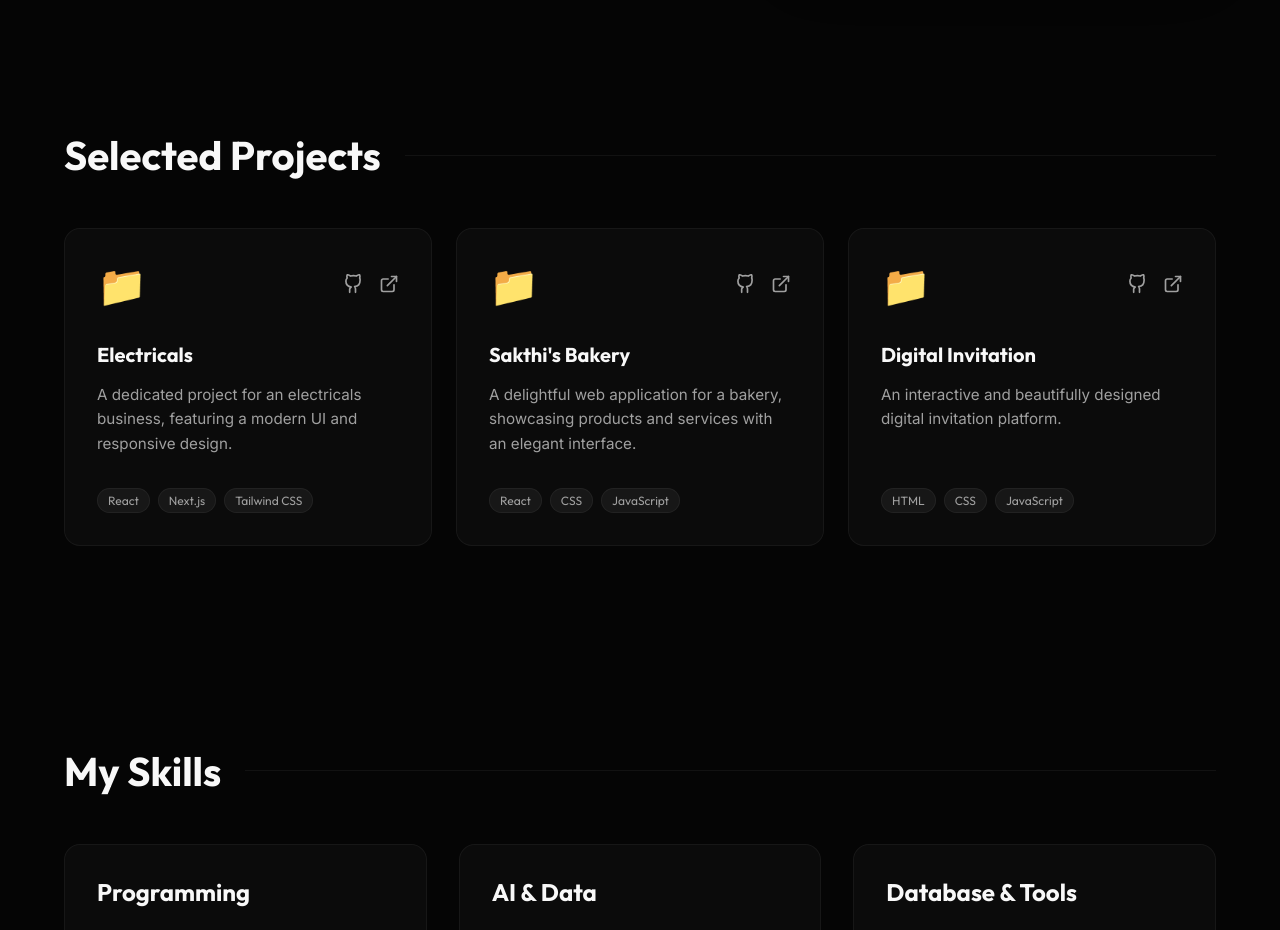
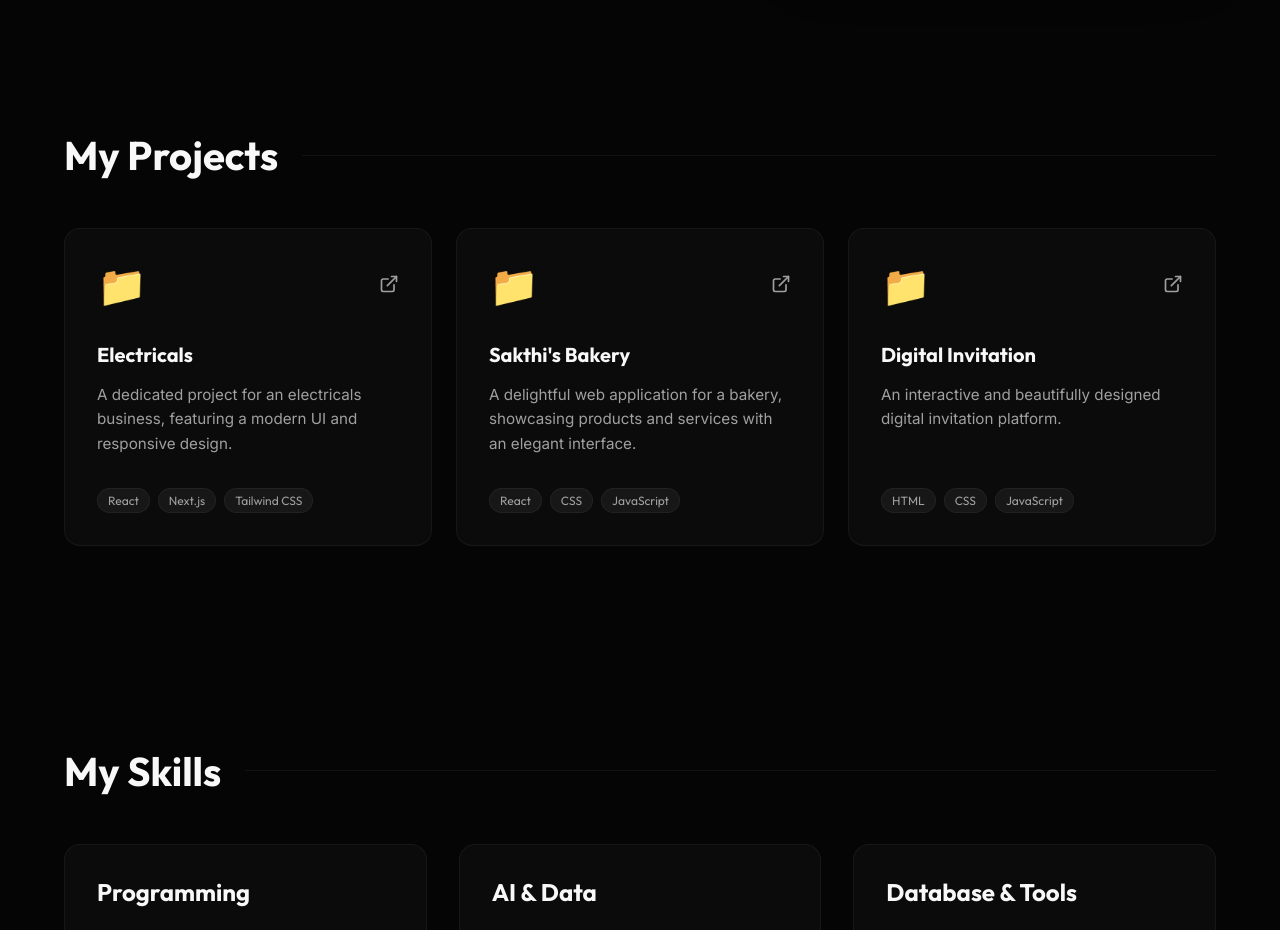
Before and after one commit to imsakthidev/sakthiispeaks, a Next.js app: page / in a window 1280 px wide. Shown: the part 1560-2490 px from the top of the page. Built offline with nearby package versions, Linux system fonts and the light colour scheme.

Commit message:
Remove github links

```diff
--- a/src/components/Projects/Projects.tsx
+++ b/src/components/Projects/Projects.tsx
@@ -8,7 +8,6 @@ const projectsData = [
     title: 'Electricals',
     description: 'A dedicated project for an electricals business, featuring a modern UI and responsive design.',
     tech: ['React', 'Next.js', 'Tailwind CSS'],
-    github: 'https://github.com/imsakthidev/Electricals',
     demo: 'https://imsakthidev.github.io/Electricals/'
   },
   {
@@ -16,7 +15,6 @@ const projectsData = [
     title: 'Sakthi\'s Bakery',
     description: 'A delightful web application for a bakery, showcasing products and services with an elegant interface.',
     tech: ['React', 'CSS', 'JavaScript'],
-    github: 'https://github.com/imsakthidev/Sakthi-s-Bakery',
     demo: 'https://imsakthidev.github.io/Sakthi-s-Bakery/'
   },
   {
@@ -24,7 +22,6 @@ const projectsData = [
     title: 'Digital Invitation',
     description: 'An interactive and beautifully designed digital invitation platform.',
     tech: ['HTML', 'CSS', 'JavaScript'],
-    github: 'https://github.com/imsakthidev/Invitation',
     demo: 'https://imsakthidev.github.io/Invitation/'
   }
 ];
@@ -34,7 +31,7 @@ export default function Projects() {
     <section id="projects" className="section">
       <div className={`container ${styles.container}`}>
         <div className={styles.header}>
-          <h2 className={styles.title}>Selected Projects</h2>
+          <h2 className={styles.title}>My Projects</h2>
           <div className={styles.line}></div>
         </div>
 
@@ -45,9 +42,6 @@ export default function Projects() {
                 <div className={styles.cardHeader}>
                   <div className={styles.folderIcon}>📁</div>
                   <div className={styles.cardLinks}>
-                    <a href={project.github} target="_blank" rel="noopener noreferrer" aria-label="GitHub Repo">
-                      <svg width="20" height="20" viewBox="0 0 24 24" fill="none" stroke="currentColor" strokeWidth="2" strokeLinecap="round" strokeLinejoin="round"><path d="M15 22v-4a4.8 4.8 0 0 0-1-3.02c3.14-.35 6.44-1.54 6.44-7A5.44 5.44 0 0 0 20 4.77 5.07 5.07 0 0 0 19.91 1S18.73.65 16 2.48a13.38 13.38 0 0 0-7 0C6.27.65 5.09 1 5.09 1A5.07 5.07 0 0 0 5 4.77a5.44 5.44 0 0 0-1.5 3.78c0 5.42 3.3 6.61 6.44 7A4.8 4.8 0 0 0 8 18v4"></path></svg>
-                    </a>
                     <a href={project.demo} target="_blank" rel="noopener noreferrer" aria-label="Live Demo">
                       <ExternalLink size={20} />
                     </a>
```
